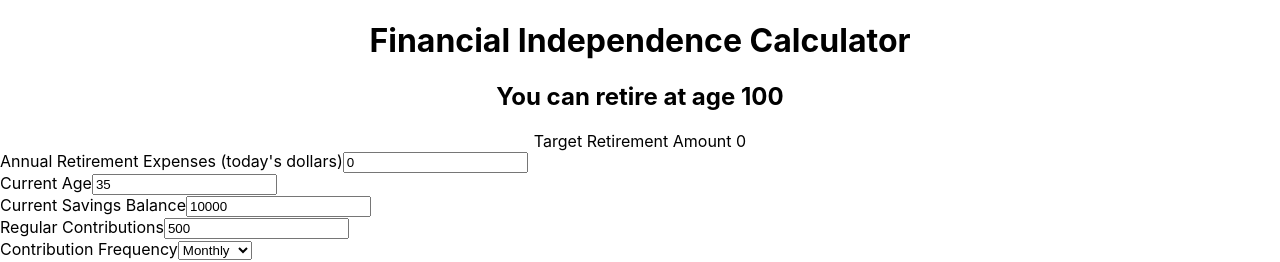
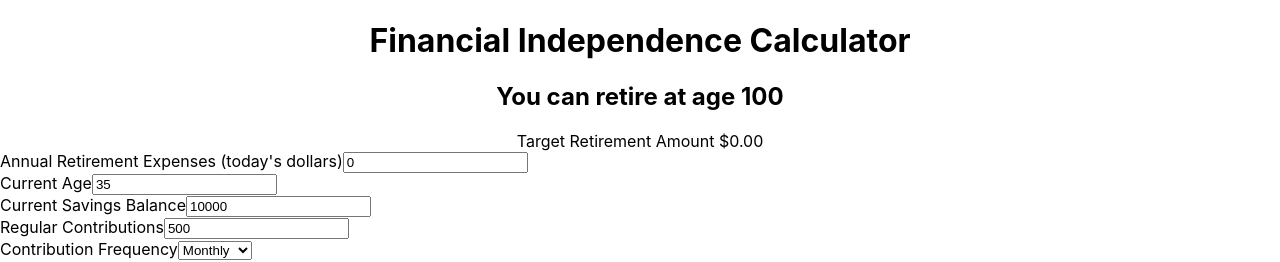
Before and after one commit to aabusaif2001/Calculator-App, a React (Create React App) app in the folder my-app/: page / in a window 1280 px wide. Shown: the top 262 px of the page. Built offline with nearby package versions, Linux system fonts and the light colour scheme.

Commit message:
final calcuation function made

```diff
--- a/my-app/src/App.js
+++ b/my-app/src/App.js
@@ -59,7 +59,7 @@ function App() {
     <div className="App">
       <h1>Financial Independence Calculator</h1>
       <h2>You can retire at age {retirementAge}</h2>
-      <div>Target Retirement Amount {targetRetAmt}</div>
+      <div>Target Retirement Amount {formatter.format(targetRetAmt)}</div>
       <form className='fire-calc-form'>
         <label>
           Annual Retirement Expenses (today's dollars)
```
